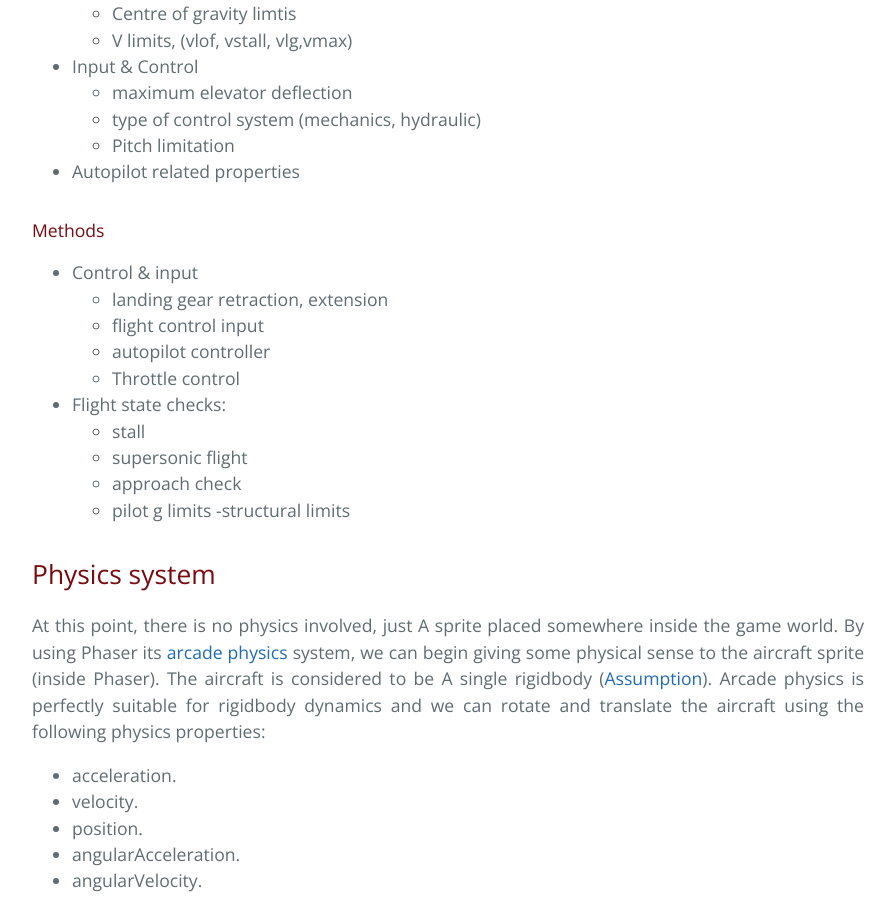
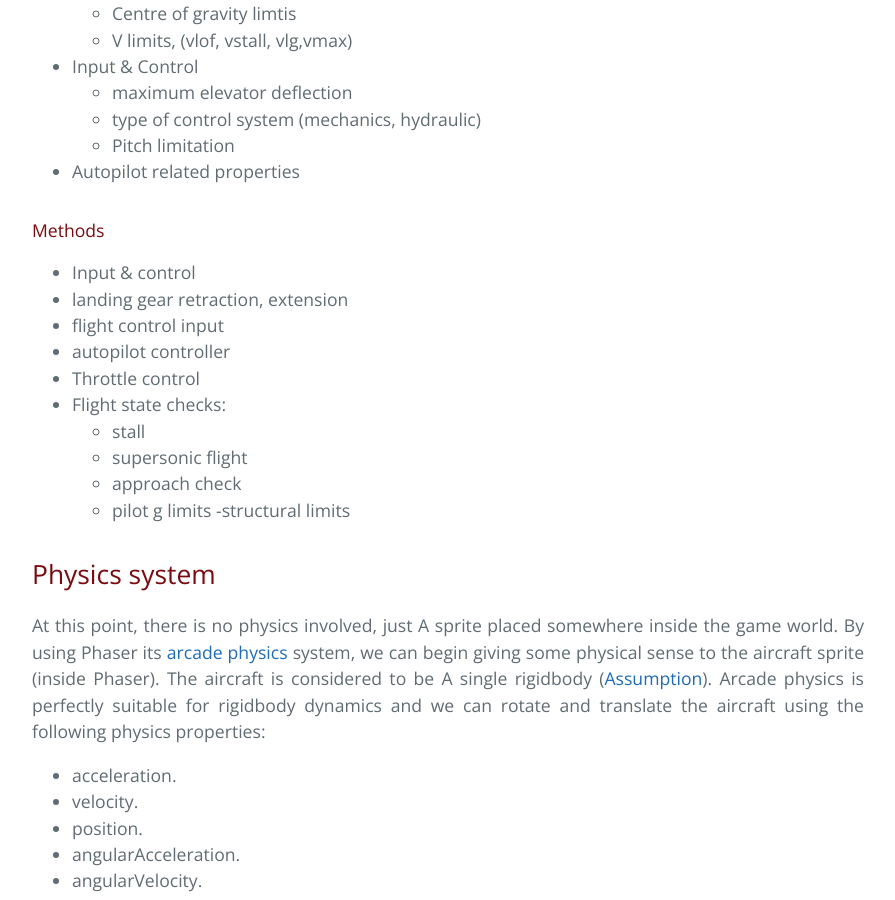
Before and after one commit to samid737/scrambledev, a Jekyll site: the page built from _posts/2017-03-01-progress-part-1-flight-mechanics-physics-system-world-setup.md, in a window 1280 px wide and 900 px high, scrolled down 1637 px. Shown: the whole window, without its empty margins (192-1087 px from the left). Built offline with Jekyll 4.4.1, drawn with Linux system fonts in a browser that asks for light colours.

Commit message:
Modeling aircraft

```diff
--- a/_posts/2017-03-01-progress-part-1-flight-mechanics-physics-system-world-setup.md
+++ b/_posts/2017-03-01-progress-part-1-flight-mechanics-physics-system-world-setup.md
@@ -45,7 +45,7 @@ The Aircraft object continously changes and A full list is of properties is not
 
 #### Methods
 
-- Control & input
+-  Input & control
   - landing gear retraction, extension
   - flight control input
   - autopilot controller
```
